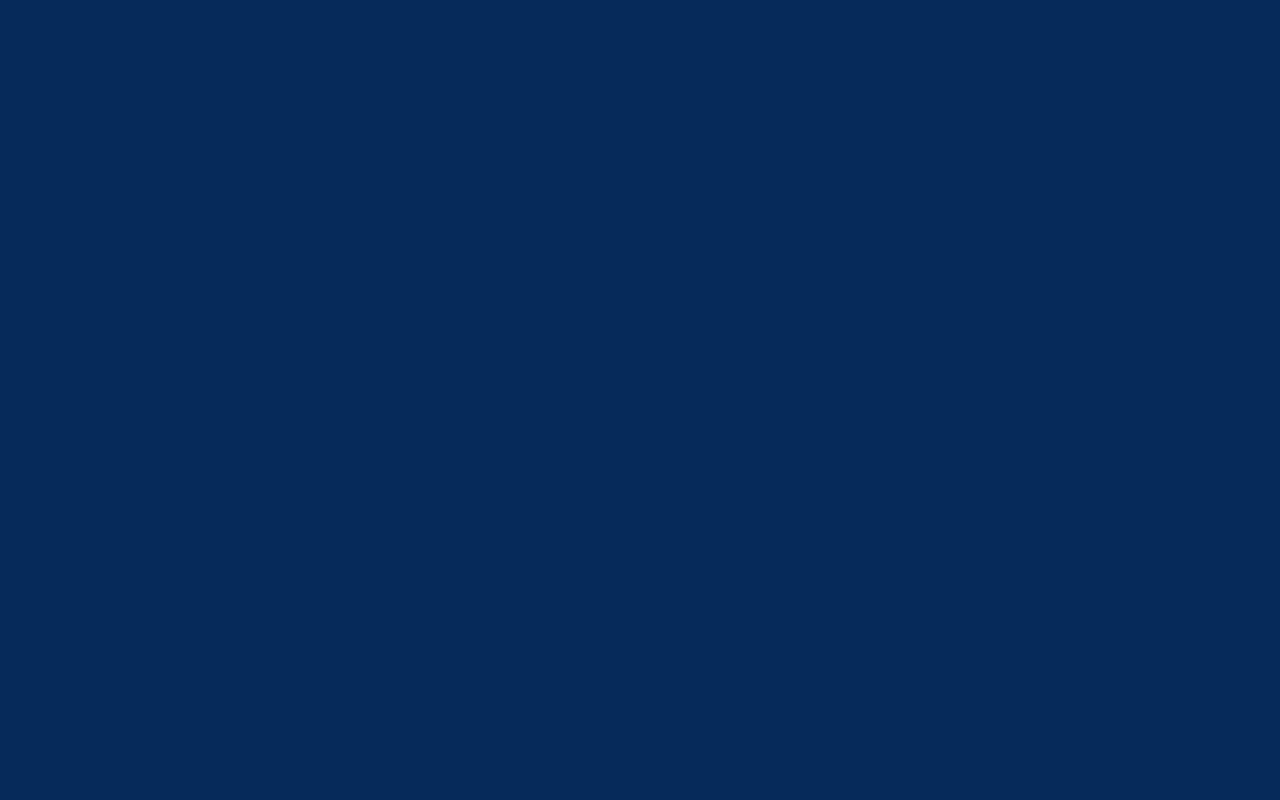
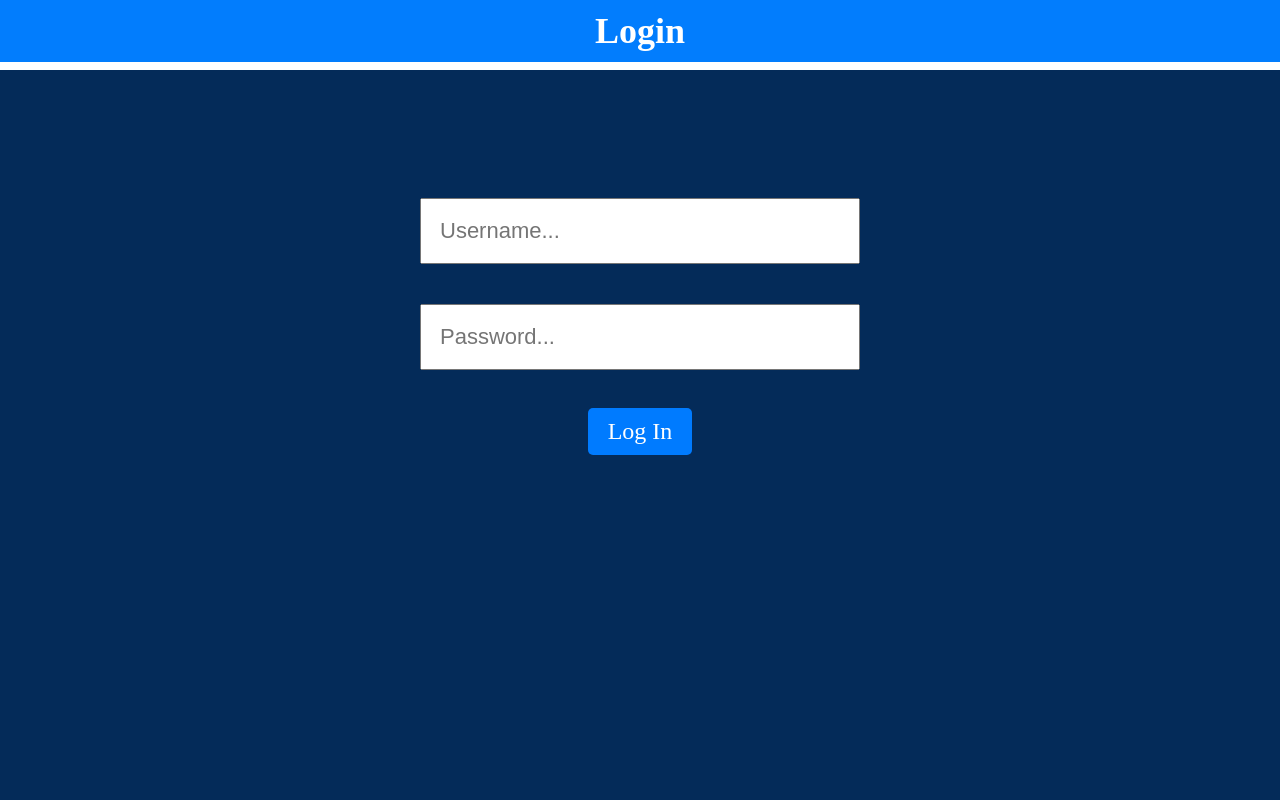
Before and after one commit to SammyMcNab/CIS3530A4, a Flask app: page /login_page in a window 1280 px wide. Before the commit the page is empty. Run offline with Flask 3, Linux system fonts and the light colour scheme; some libraries are stand-ins or nearby versions.

Commit message:
Update login.html

```diff
--- a/app/templates/login.html
+++ b/app/templates/login.html
@@ -5,6 +5,31 @@
     <title>Login</title>
     <link rel="stylesheet" href="{{ url_for('static', filename='css/style.css') }}">
 </head>
-<body class="home_page">
+<body class="login_page">
+    <h1>Login</h1>
+
+    <br><br><br><br><br><br>
+
+    <form method="post" action="{{ url_for('main.login') }}">
+        <div class="input_group">
+            <input type="text" id="username" name="username" placeholder="Username..." required>
+
+            <input type="password" id="password" name="password" placeholder="Password..." required>
+
+            <br>
+
+            <a onclick="event.preventDefault(); this.closest('form').submit();" class="button">Log In</a>
+        </div>
+    </form>
+
+    {% with messages = get_flashed_messages(with_categories=true) %}
+        {% if messages %}
+            {% for category, message in messages %}
+            <div class="flash {{ category }}">
+                {{ message }}
+            </div>
+            {% endfor %}
+        {% endif %}
+    {% endwith %}
 </body>
 </html>
```
